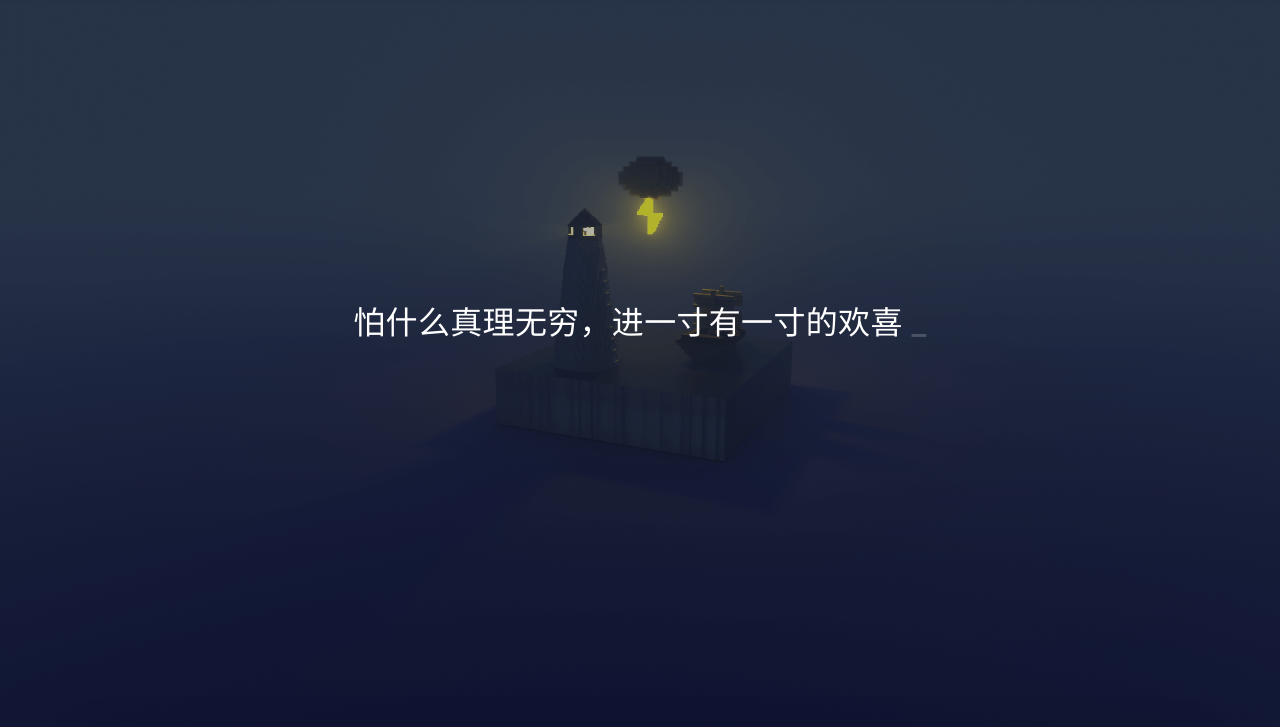
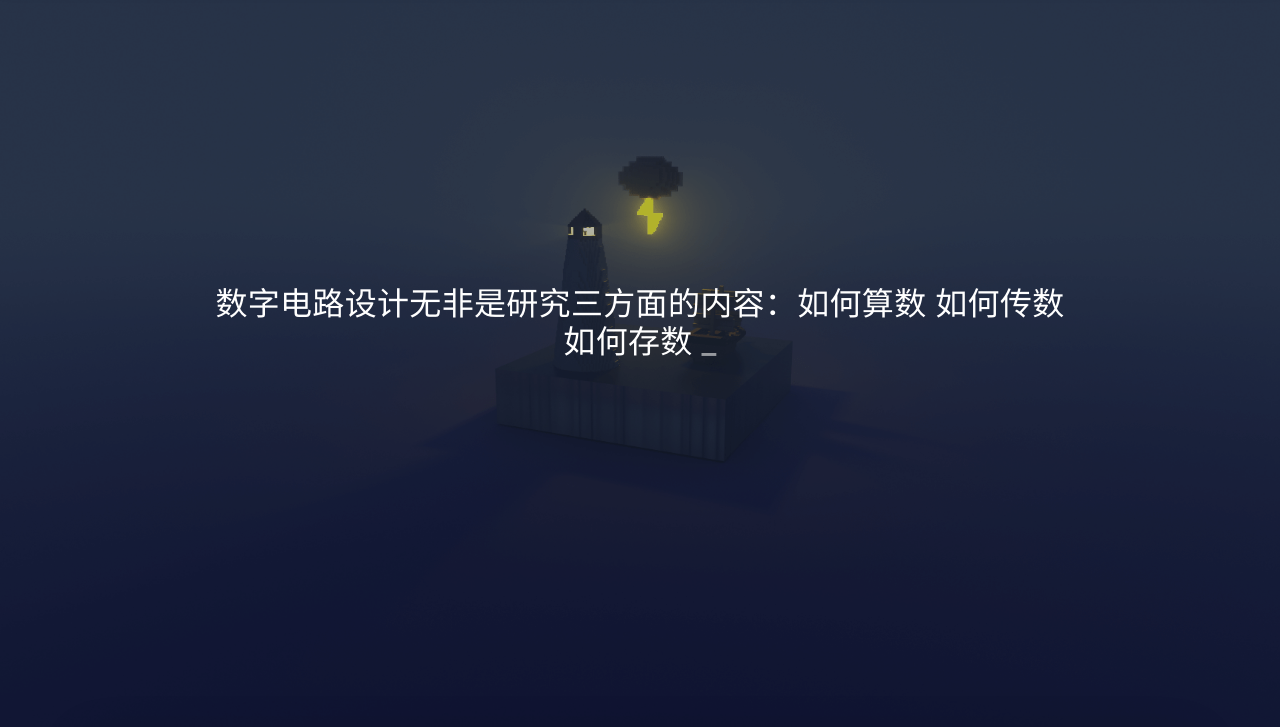
Before and after one commit to Duorui/Duorui.github-io, a plain HTML site: page index.html in a window 1280 px wide. Shown: the part 73-800 px from the top of the page. Drawn offline with nearby package versions, Linux system fonts and the light colour scheme; some packages are replaced by stand-ins of ours; a script that the page names is missing; some icons are missing; a small style sheet from the web is missing.

Commit message:
Site updated: 2022-12-05 15:05:17

```diff
--- a/index.html
+++ b/index.html
@@ -200,7 +200,7 @@
       <div class="banner-text text-center fade-in-up">
         <div class="h2">
 
-            <span id="subtitle" data-typed-text="怕什么真理无穷，进一寸有一寸的欢喜"></span>
+            <span id="subtitle" data-typed-text="数字电路设计无非是研究三方面的内容：如何算数 如何传数 如何存数"></span>
 
         </div>
 
```
